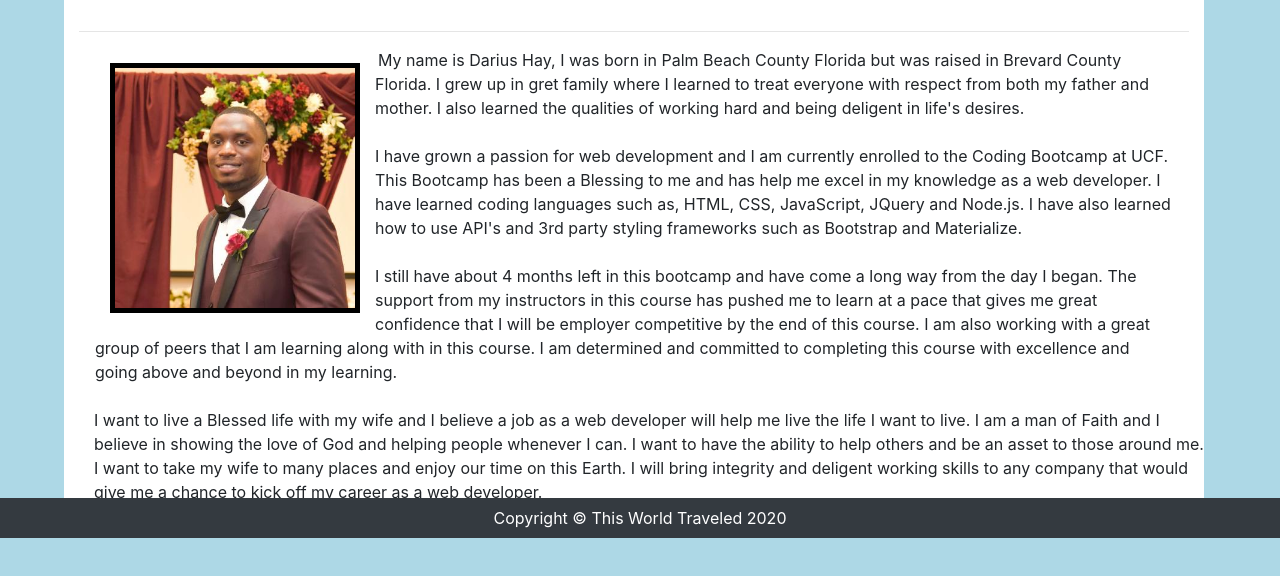
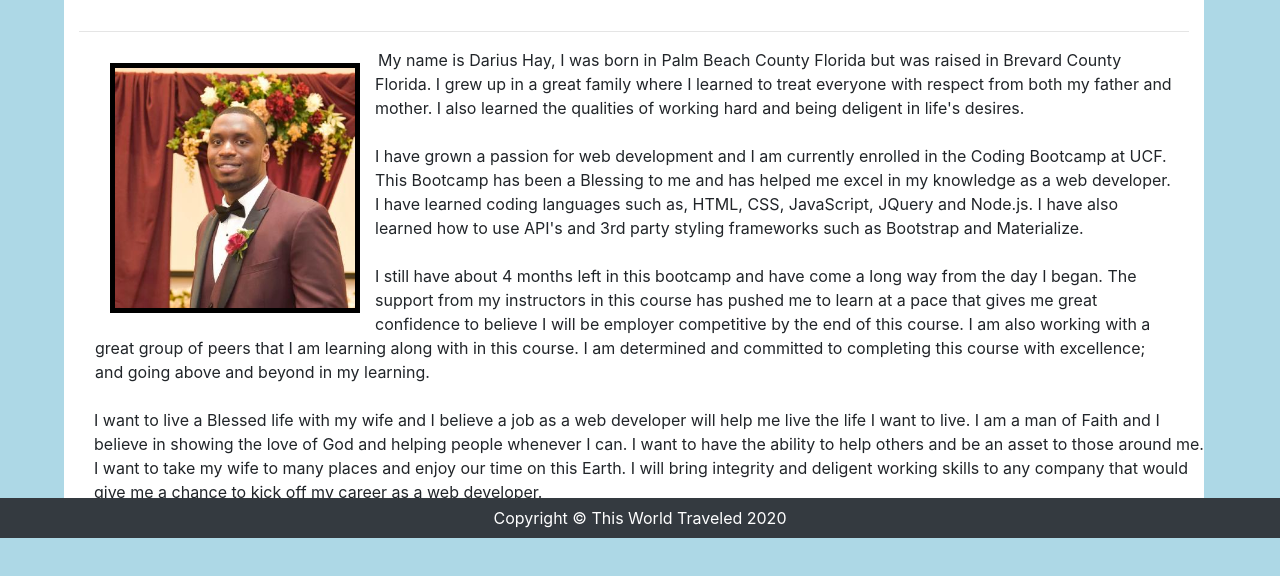
Before and after one commit to DariusHay/responsive_portfolio, a plain HTML site: page index.html in a window 1280 px wide. Shown: the part 262-838 px from the top of the page. Drawn offline with nearby package versions, Linux system fonts and the light colour scheme.

Commit message:
update to bio

```diff
--- a/index.html
+++ b/index.html
@@ -54,18 +54,18 @@
                         <img id="main-pic" src="assets/DHay.jpg" class="float-left responsive"
                             alt="Picture from my wedding">
                         <p class="d-inline">My name is Darius Hay, I was born in Palm Beach County Florida but was
-                            raised in Brevard County Florida. I grew up in gret family where I learned to treat everyone
+                            raised in Brevard County Florida. I grew up in a great family where I learned to treat everyone
                             with respect from both my father and mother. I also learned the qualities of working hard
                             and being deligent in life's desires. <br><br> I have grown a passion for web development
-                            and I am currently enrolled to the Coding Bootcamp at UCF. This Bootcamp has been a Blessing
-                            to me and has help me excel in my knowledge as a web developer. I have learned coding
+                            and I am currently enrolled in the Coding Bootcamp at UCF. This Bootcamp has been a Blessing
+                            to me and has helped me excel in my knowledge as a web developer. I have learned coding
                             languages such as, HTML, CSS, JavaScript, JQuery and Node.js. I have also learned how to use
                             API's and 3rd party styling frameworks such as Bootstrap and Materialize. <br> <br>
                             I still have about 4 months left in this bootcamp and have come a long way from the day I
                             began. The support from my instructors in this course has pushed me to learn at a pace that
-                            gives me great confidence that I will be employer competitive by the end of this course. I
+                            gives me great confidence to believe I will be employer competitive by the end of this course. I
                             am also working with a great group of peers that I am learning along with in this course. I
-                            am determined and committed to completing this course with excellence and going above and
+                            am determined and committed to completing this course with excellence; and going above and
                             beyond in my learning.
                         </p>
                     </div>
```
